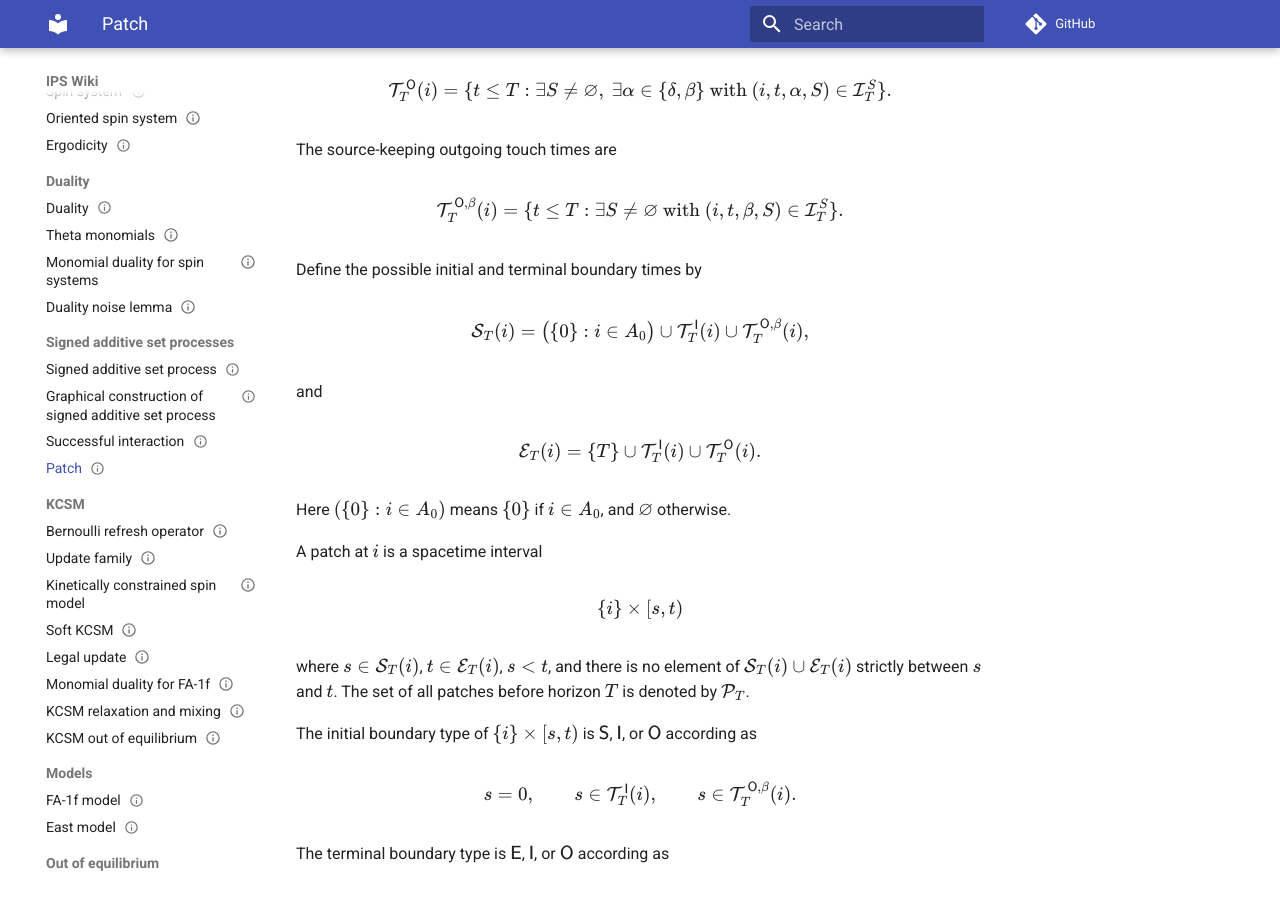
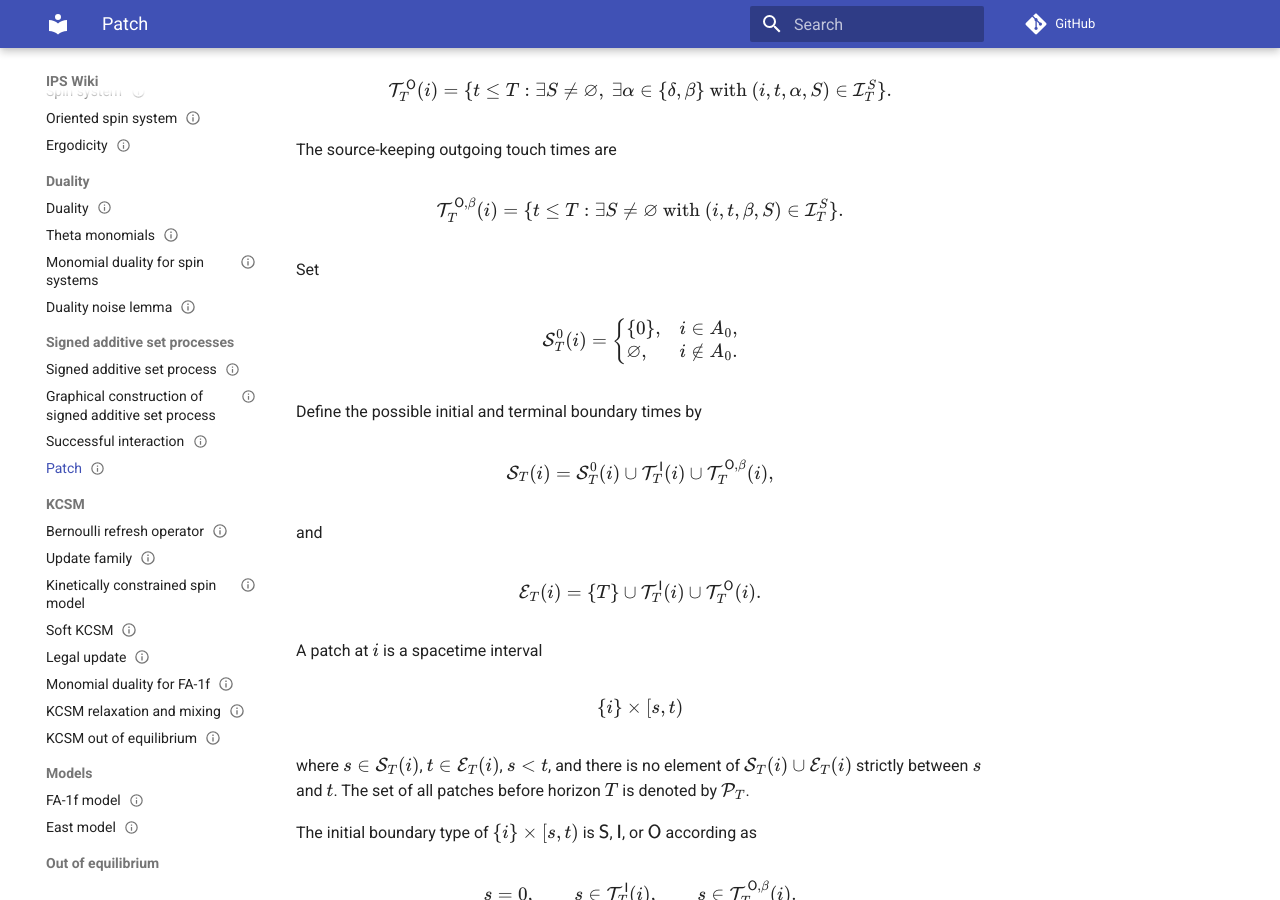
Before and after one commit to maciejgluchowski86-beep/ips-wiki, an MkDocs documentation site: the page built from docs/entries/patch.md, in a window 1280 px wide and 900 px high, scrolled down 414 px. Built offline with MkDocs 1.6.1 and Material for MkDocs 9.7.7, drawn with Linux system fonts in a browser that asks for light colours; comment, search, counter and statistics services are not loaded.

Commit message:
Clean patch initial-boundary notation

```diff
--- a/docs/entries/patch.md
+++ b/docs/entries/patch.md
@@ -41,12 +41,23 @@ $$
 \text{ with }(i,t,\beta,S)\in\mathcal I_T^S\}.
 $$
 
+Set
+
+$$
+\mathcal S_T^0(i)
+=
+\begin{cases}
+\{0\}, & i\in A_0,\\
+\vn, & i\notin A_0.
+\end{cases}
+$$
+
 Define the possible initial and terminal boundary times by
 
 $$
 \mathcal S_T(i)
 =
-\bigl(\{0\}:i\in A_0\bigr)
+\mathcal S_T^0(i)
 \cup\mathcal T_T^{\mathsf I}(i)
 \cup\mathcal T_T^{\mathsf O,\beta}(i),
 $$
@@ -58,8 +69,6 @@ $$
 =
 \{T\}\cup\mathcal T_T^{\mathsf I}(i)\cup\mathcal T_T^{\mathsf O}(i).
 $$
-
-Here \((\{0\}:i\in A_0)\) means \(\{0\}\) if \(i\in A_0\), and \(\vn\) otherwise.
 
 A patch at \(i\) is a spacetime interval
 
```
